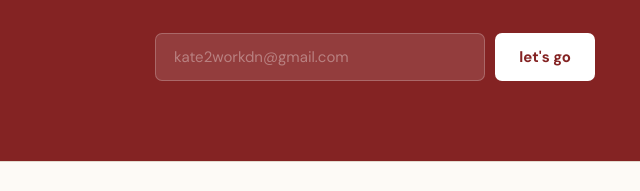
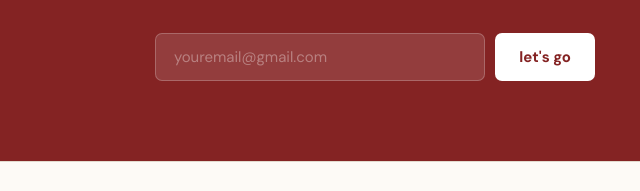
Before and after one commit to kateintheloops/zonestudio, a plain HTML site: page index.html in a window 1280 px wide. Shown: the part 3695-3886 px from the top of the page, 265-905 px from the left. Drawn offline with nearby package versions, Linux system fonts and the light colour scheme; a web font is replaced by a local one.

Commit message:
Update index.html

```diff
--- a/index.html
+++ b/index.html
@@ -485,7 +485,7 @@ footer { padding: 28px 64px; border-top: 1px solid var(--border); display: flex;
       <input type="hidden" name="access_key" value="665d8394-8a36-43db-8480-69433f0ed13b">
       <input type="hidden" name="subject" value="New Zone Studio enquiry">
       <input type="hidden" name="redirect" value="">
-      <input type="email" name="email" placeholder="kate2workdn@gmail.com" required>
+      <input type="email" name="email" placeholder="youremail@gmail.com" required>
       <button type="submit">let's go</button>
     </form>
   </div>
```
